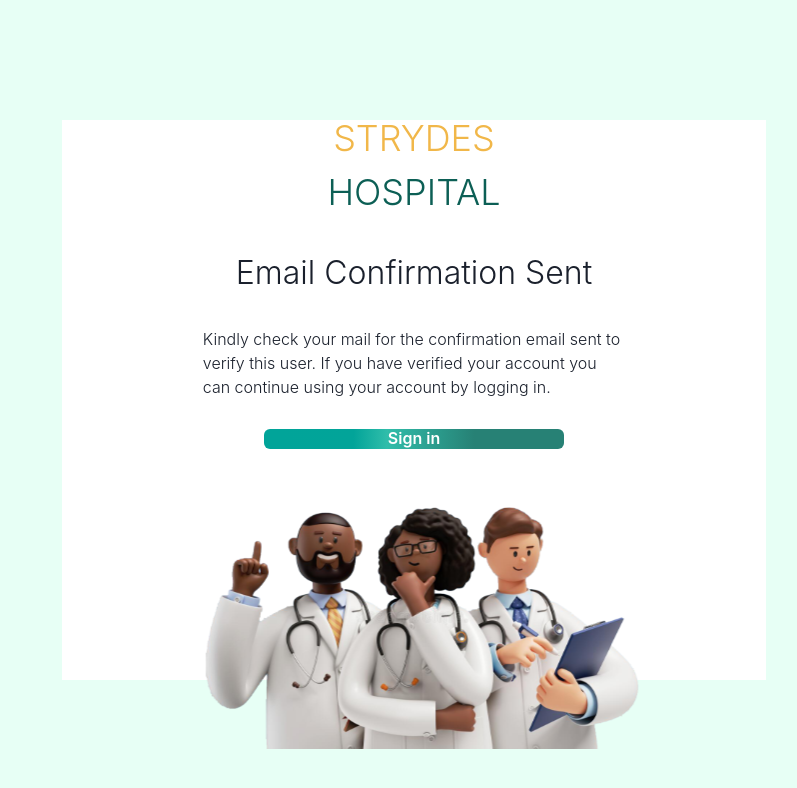
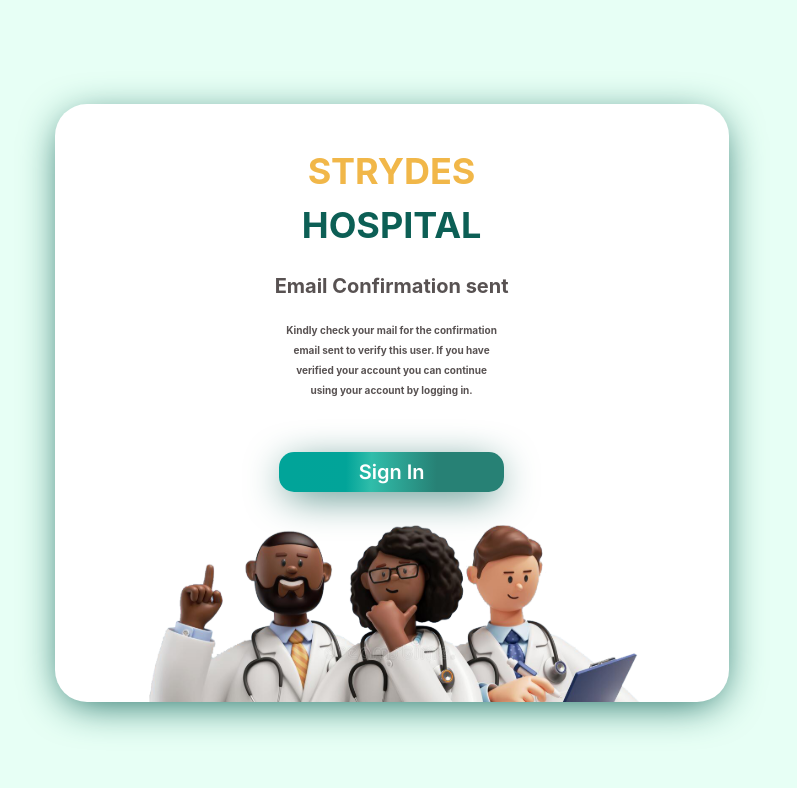
Before and after one commit to scentre/strydes_hospital, a React (Create React App) app: page /emailconfirmation in a window 1280 px wide. Shown: the top 788 px of the page, without its empty margins (226-1023 px from the left). Built offline with nearby package versions, Linux system fonts and the light colour scheme.

Commit message:
adjustments to login and email confirmation

```diff
--- a/src/pages/emailConfirmation/index.js
+++ b/src/pages/emailConfirmation/index.js
@@ -1,46 +1,89 @@
-import { Box, Button, Image, Spacer, Text } from "@chakra-ui/react";
+import { useEffect, useRef } from 'react';
+import { useDispatch, useSelector } from 'react-redux';
+import { Link, useNavigate } from 'react-router-dom';
+import { Toaster } from 'react-hot-toast';
+import { loginUser } from '../../store/auth/authActions';
+import { errorToast } from '../../utils';
+import { Box, Button, Flex, Text, Checkbox, center, Container } from "@chakra-ui/react";
+import Cicles from "../../assets/circles.svg";
+
 import docs from "../../assets/docs.svg";
+
 const EmailConfirmation = () => {
   return (
-    <div className="flex justify-center items-center h-screen w-screen bg-[#e7fff5]">
-      <Box
+    <section >
+			<Toaster />
+      <Container maxWidth={'100%'} height={'100vh'} className='p-8' bgColor={'#E7FFF5'}>
+        <Flex height={'90%'} width={'90%'} justify={'space-between'} className='m-10' bgColor={'#E7FFF5'}>
+          <Container boxShadow={"0px 8px 40px -8px #0C5F55"} bgColor={'#FFF'} maxWidth={'60%'} className='flex flex-row  m-8' borderRadius={'2rem'}>
+            <Box className='pt-10' width={'100%'} overflow={'hidden'} >
+              <Box position={'absolute'} top={'9'} className='h-15 w-15' bgColor={'#D9993F'} borderRadius={'50%'}></Box>
+              <Text
+                color={"#F1B749"}
                 display={"flex"}
                 flexDirection={"column"}
+                justifyContent={"center"}
                 alignItems={"center"}
+                fontSize={"36px"}
+                fontWeight={"700"}
+                mb={"20px"}
+              >
+                STRYDES <span className="text-[#0C5F55] ">HOSPITAL</span>
+              </Text>
+
+              <Text
+                className='p-1'
                 justifyContent={"center"}
-        h={"70vh"}
-        bg={"white"}
-        w={"55vw"}
-        gap={"30px"}
+                alignItems={"center"}
+                fontSize={"20px"}
+                fontWeight={"700"}
+                display={"flex"}
+                color={'#585252'}
+                lineHeight={'20px'}
               >
-        <Box>
+                Email Confirmation sent
+              </Text>
               <Text
-            color={"#F1B749"}
-            fontSize={"36px"}
-            mt={"30px"}
-            padding={"30px"}
+                className='m-auto p-5'
+                width={'40%'}
                 textAlign={"center"}
+                fontSize={"10px"}
+                fontWeight={"700"}
+                color={'#585252'}
+                lineHeight={'20px'}
               >
-            STRYDES <span className="text-[#0C5F55] block">HOSPITAL</span>
+                 Kindly check your mail for the confirmation email sent to verify this user. If you have verified your account you can continue using your account by logging in.
               </Text>
-          <Spacer></Spacer>
-          <Text fontSize={"32px"}>Email Confirmation Sent</Text>
+
+              <Box className='mt-8' textAlign={'center'}>
+                <Button
+                  width={"35%"}
+                  alignSelf={"center"}
+                  padding={"15px 10px"}
+                  color={"white"}
+                  bg="linear-gradient(271.04deg, #278175 29.96%, #30BDAA 58.99%, #02A499 70.16%, #01A499 94.91%);"
+                  fontSize={"20px"}
+                  fontFamily={"Inter"}
+                  boxShadow={"0px 8px 40px -8px #0C5F55"}
+                  borderRadius={"15px"}
+                >
+                  Sign In
+                </Button>
               </Box>
-        <Text width={"60%"}>
-          Kindly check your mail for the confirmation email sent to verify this
-          user. If you have verified your account you can continue using your
-          account by logging in.
-        </Text>
-        <Button
-          width={"300px"}
-          bg=" linear-gradient(271.04deg, #278175 29.96%, #30BDAA 58.99%, #02A499 70.16%, #01A499 94.91%)"
-          textColor={"white"}
-        >
-          Sign in
-        </Button>
-        <Image src={docs} width={"full"} height={"270px"} />
+              <Box >
+                <img
+                  height={'100%'}
+                  className='w-full '
+                  src={docs}
+                  overflow={'hidden'}
+                  alt="docs"
+                />
 							</Box>
-    </div>
+            </Box>
+          </Container>
+        </Flex>
+      </Container>
+    </section>
   );
 };
 
--- a/src/pages/login/login.jsx
+++ b/src/pages/login/login.jsx
@@ -4,7 +4,7 @@ import { Link, useNavigate } from 'react-router-dom';
 import { Toaster } from 'react-hot-toast';
 import { loginUser } from '../../store/auth/authActions';
 import { errorToast } from '../../utils';
-import { Box, Button, Flex, Grid, GridItem, Text, Checkbox, CheckboxGroup } from "@chakra-ui/react";
+import { Box, Button, Flex, Grid, GridItem, Text, Checkbox, center, Container } from "@chakra-ui/react";
 import Cicles from "../../assets/circles.svg";
 
 import docs from "../../assets/docs.svg";
@@ -37,53 +37,60 @@ export const Login = () => {
 	};
 
 	return (
-		<section className="p-8">
+		<section >
 			<Toaster />
-			<form onSubmit={signinUser}>
-				<Flex flexDirection={"row"} width={"100%"}>
+			<Container maxWidth={'100%'} height={'100vh'} className='p-8' bgColor={'#E7FFF5'}>
+				<Flex height={'90%'} width={'90%'} justify={'space-between'} className='m-10' bgColor={'#EEF8FF'}>
+					<Container position={'relative'} boxShadow={"0px 8px 40px -8px #0C5F55"} maxWidth={'80%'} className='flex flex-row  m-8' borderRadius={'2rem'}>
+
+
+						<Box position={'absolute'} top={''} className='h-20 w-20' bgColor={'#D9993F'} borderRadius={'50%'}></Box>
+
+						<Container width={'100%'}>
 							<Box
 								bg={`url(${Cicles})`}
-						width={"100%"}
-						height={"100%"}
 								bgRepeat="no-repeat"
 								bgSize={"cover"}
+								borderRadius={'5rem'}
+								height={'100%'}
 							>
-						<Box display={"flex"} height={"100%"} width={"100%"} border={'1px solid black'}>
-							<Box
-								// mt={"50px"}
-								display={"flex"}
-								flexDirection={"column"}
-								width={"100%"}
-							>
+								<Box className='flex flex-col' height={'auto'}>
+
+
+
 									<Text
+										className='mt-20 pl-3'
+										width={'70%'}
 										color={"#F1B749"}
-									fontSize={"54px"}
-									fontWeight={"extrabold"}
-									padding={"60px 60px 0 60px"}
-									border={'1px solid red'}
+										fontSize={"40px"}
+										fontWeight={"700"}
 									>
 										Your One Stop
 									</Text>
 									<Text
+										className='pl-3'
 										color={"white"}
-									fontSize={"144px"}
-									fontWeight={"extrabold"}
-									paddingInline={"60px"}
-									border={'1px solid red'}
+										fontSize={"100px"}
+										fontWeight={"900"}
 									>
 										EMR
 									</Text>
-								<Box alignSelf={"flex-end"} justifySelf={"end"} overflow={'hidden'}>
+									<Box >
 										<img
+											height={'100%'}
+											className='w-full'
 											src={docs}
-										className="img-fluid ${3|rounded-top,rounded-right,rounded-bottom,rounded-left,rounded-circle,|}"
-										alt=""
+											overflow={'hidden'}
+											alt="docs"
 										/>
 									</Box>
+
 								</Box>
 							</Box>
-					</Box>
-					<Box className=" w-100" width={"100%"} padding={"50px"}>
+						</Container>
+						<Container>
+
+							<Box className='m-9 py-5'>
 								<Box>
 									<Text
 										color={"#F1B749"}
@@ -110,9 +117,10 @@ export const Login = () => {
 										Login to Begin The Whole Experience
 									</Text>
 								</Box>
+								<form action="" onSubmit={signinUser}>
 									<Box
 										padding={"20px"}
-							gap={"30px"}
+										gap={"20px"}
 										display={"flex"}
 										flexDirection={"column"}
 										justifyContent={'space-between'}
@@ -124,8 +132,8 @@ export const Login = () => {
 											<InputBox label="Password" />
 										</Box>
 									</Box>
-						<Box>
-							<Checkbox isRequired iconColor='#585252' className='ml-10'>Remember this password</Checkbox>
+									<Box className='p-2' textAlign={'start'}>
+											<Checkbox isRequired iconColor='#585252' className='ml-5 '>Remember this password</Checkbox>
 									</Box>
 									<Box className='mt-4' textAlign={'center'}>
 										<Button
@@ -142,9 +150,12 @@ export const Login = () => {
 											Sign In
 										</Button>
 									</Box>
+								</form>
 							</Box>
+						</Container>
+					</Container>
 				</Flex>
-			</form>
+			</Container>
     	</section>
 	);
 };
--- a/src/pages/register/register.jsx
+++ b/src/pages/register/register.jsx
@@ -61,7 +61,7 @@ export const Register = () => {
           >
             <Box display={"flex"} height={"100%"} width={"100%"}>
               <Box
-                mt={"50px"}
+                // mt={"50px"}
                 display={"flex"}
                 flexDirection={"column"}
                 width={"100%"}
@@ -93,7 +93,7 @@ export const Register = () => {
               </Box>
             </Box>
           </Box>
-          <Box className=" w-100" width={"100%"} padding={"50px"}>
+          <Box className=" w-100" width={"100%"} padding={"30px"}>
             <Box>
               <Text
                 color={"#F1B749"}
```
Lines whose indentation alone changed are shown as unchanged.
